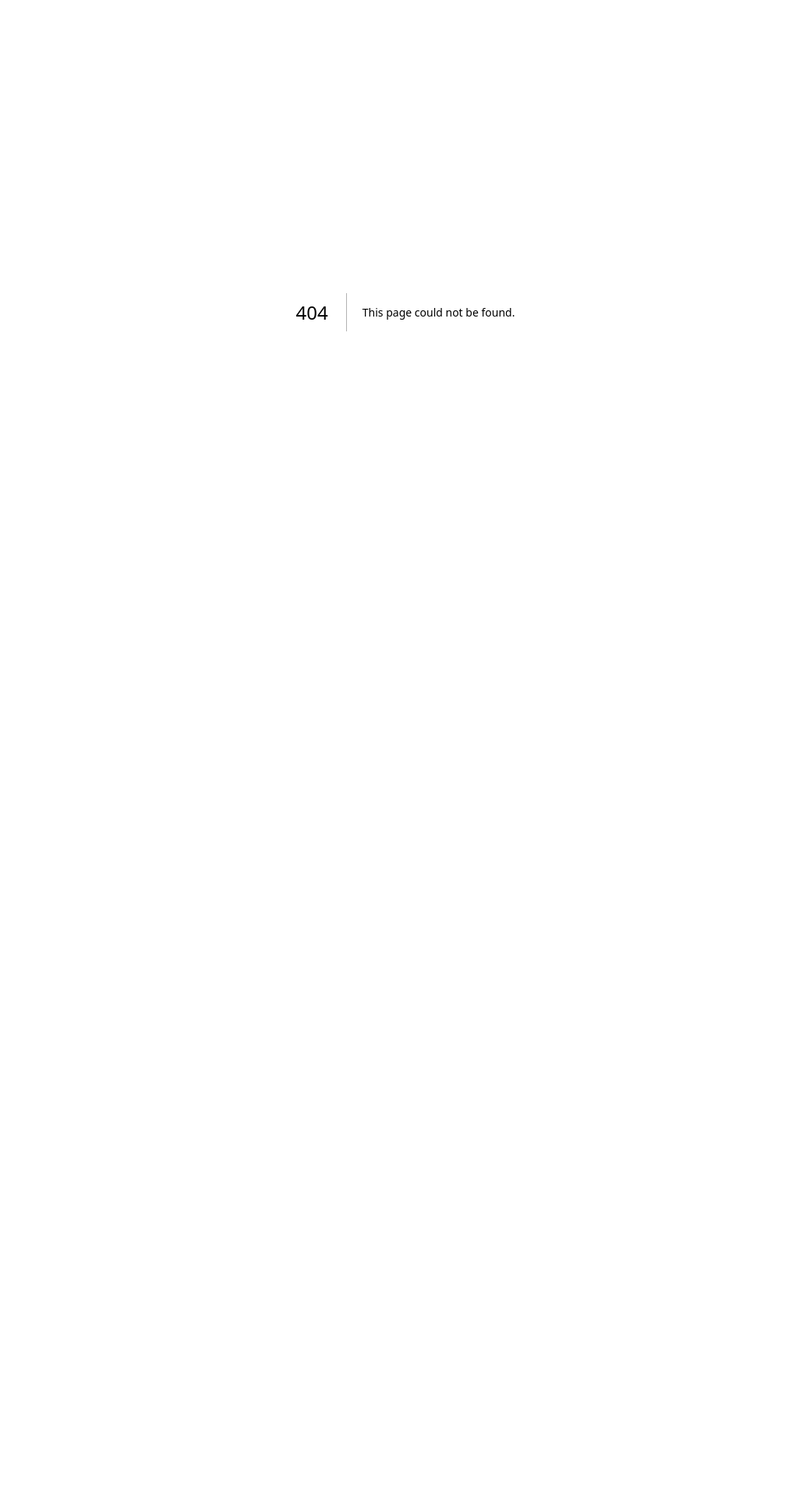
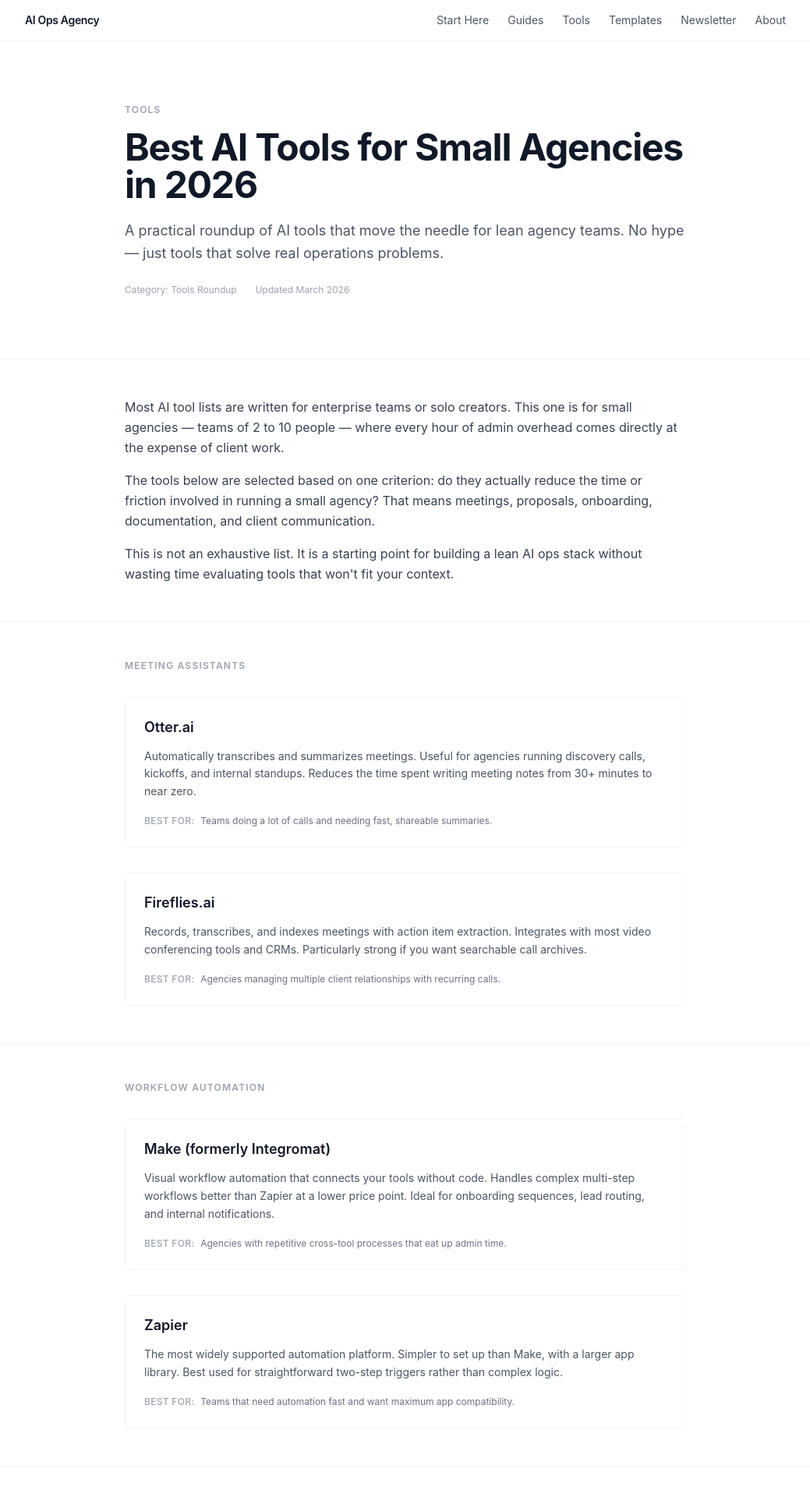
Before and after one commit to veramey/my-website, a Next.js app: page /tools/best-ai-tools-small-agencies in a window 1280 px wide. Before the commit this address had no page. Shown: the top 1920 px of the page at 78% size, without its empty margins (120-1159 px from the left). Before the commit the page ends 800 px from the top, so only its background shows below. Built offline with nearby package versions, Linux system fonts and the light colour scheme.

Commit message:
feat: implement issue #4
Implemented by AI Teammate via Claude Code.
Closes #4

```diff
--- /dev/null
+++ b/src/pages/tools/best-ai-tools-small-agencies.tsx
@@ -0,0 +1,189 @@
+import Head from 'next/head'
+import Link from 'next/link'
+import Nav from '@/components/Nav'
+
+const tools = [
+  {
+    category: 'Meeting Assistants',
+    name: 'Otter.ai',
+    description:
+      'Automatically transcribes and summarizes meetings. Useful for agencies running discovery calls, kickoffs, and internal standups. Reduces the time spent writing meeting notes from 30+ minutes to near zero.',
+    bestFor: 'Teams doing a lot of calls and needing fast, shareable summaries.',
+    href: '/tools/best-ai-meeting-assistants-agencies',
+  },
+  {
+    category: 'Meeting Assistants',
+    name: 'Fireflies.ai',
+    description:
+      'Records, transcribes, and indexes meetings with action item extraction. Integrates with most video conferencing tools and CRMs. Particularly strong if you want searchable call archives.',
+    bestFor: 'Agencies managing multiple client relationships with recurring calls.',
+    href: '/tools/best-ai-meeting-assistants-agencies',
+  },
+  {
+    category: 'Workflow Automation',
+    name: 'Make (formerly Integromat)',
+    description:
+      'Visual workflow automation that connects your tools without code. Handles complex multi-step workflows better than Zapier at a lower price point. Ideal for onboarding sequences, lead routing, and internal notifications.',
+    bestFor: 'Agencies with repetitive cross-tool processes that eat up admin time.',
+    href: '/guides',
+  },
+  {
+    category: 'Workflow Automation',
+    name: 'Zapier',
+    description:
+      'The most widely supported automation platform. Simpler to set up than Make, with a larger app library. Best used for straightforward two-step triggers rather than complex logic.',
+    bestFor: 'Teams that need automation fast and want maximum app compatibility.',
+    href: '/guides',
+  },
+  {
+    category: 'Proposals & Docs',
+    name: 'ChatGPT (GPT-4)',
+    description:
+      'Drafts proposals, SOPs, client briefs, and internal documentation at speed. Most useful when you have clear prompts and review everything before sending. Not a replacement for judgment — a replacement for blank-page friction.',
+    bestFor: 'Any writing-heavy task: proposals, onboarding docs, status updates, SOPs.',
+    href: '/guides',
+  },
+  {
+    category: 'Knowledge & SOPs',
+    name: 'Notion AI',
+    description:
+      'Notion with AI built in. Useful for teams already using Notion for documentation. AI features assist with summarising pages, generating drafts, and filling in structured templates. Best when your knowledge base is already in Notion.',
+    bestFor: 'Agencies using Notion who want AI to extend — not replace — their existing workflows.',
+    href: '/guides',
+  },
+  {
+    category: 'Knowledge & SOPs',
+    name: 'Guru',
+    description:
+      'A knowledge management platform that keeps team information accurate and surfaced in context. Works inside Slack and Chrome. Useful for agencies where the same questions keep getting asked or institutional knowledge lives in someone\'s head.',
+    bestFor: 'Teams scaling past 5 people who need structured, findable internal knowledge.',
+    href: '/guides',
+  },
+  {
+    category: 'Client Communication',
+    name: 'Loom',
+    description:
+      'Async video messaging for client updates, walkthroughs, and feedback. Cuts down on unnecessary calls and gives clients a clear, personal update without scheduling overhead. AI features can auto-generate titles and summaries.',
+    bestFor: 'Agencies with remote clients or those looking to reduce unnecessary meetings.',
+    href: '/guides',
+  },
+]
+
+const categories = [...new Set(tools.map((t) => t.category))]
+
+export default function BestAiToolsSmallAgencies() {
+  return (
+    <>
+      <Head>
+        <title>Best AI Tools for Small Agencies in 2026 — AI Ops Agency</title>
+        <meta
+          name="description"
+          content="A practical roundup of the AI tools worth using in small agencies: meeting assistants, workflow automation, proposals, SOPs, and client comms."
+        />
+        <meta name="viewport" content="width=device-width, initial-scale=1" />
+        <meta property="og:title" content="Best AI Tools for Small Agencies in 2026" />
+        <meta
+          property="og:description"
+          content="A practical roundup of the AI tools worth using in small agencies: meeting assistants, workflow automation, proposals, SOPs, and client comms."
+        />
+      </Head>
+
+      <Nav />
+
+      <main>
+        {/* Article Header */}
+        <section className="max-w-3xl mx-auto px-6 py-16 md:py-20">
+          <p className="text-xs font-semibold text-gray-400 uppercase tracking-widest mb-4">Tools</p>
+          <h1 className="text-4xl md:text-5xl font-bold text-gray-900 leading-tight tracking-tight">
+            Best AI Tools for Small Agencies in 2026
+          </h1>
+          <p className="mt-5 text-lg text-gray-600 leading-relaxed">
+            A practical roundup of AI tools that move the needle for lean agency teams. No hype — just tools that solve real operations problems.
+          </p>
+          <div className="mt-6 flex items-center gap-6 text-xs text-gray-400">
+            <span>Category: Tools Roundup</span>
+            <span>Updated March 2026</span>
+          </div>
+        </section>
+
+        {/* Intro */}
+        <section className="border-t border-gray-100">
+          <div className="max-w-3xl mx-auto px-6 py-12">
+            <div className="prose prose-gray max-w-none text-base text-gray-700 leading-relaxed space-y-4">
+              <p>
+                Most AI tool lists are written for enterprise teams or solo creators. This one is for small agencies — teams of 2 to 10 people — where every hour of admin overhead comes directly at the expense of client work.
+              </p>
+              <p>
+                The tools below are selected based on one criterion: do they actually reduce the time or friction involved in running a small agency? That means meetings, proposals, onboarding, documentation, and client communication.
+              </p>
+              <p>
+                This is not an exhaustive list. It is a starting point for building a lean AI ops stack without wasting time evaluating tools that won&apos;t fit your context.
+              </p>
+            </div>
+          </div>
+        </section>
+
+        {/* Tools by Category */}
+        {categories.map((category) => (
+          <section key={category} className="border-t border-gray-100">
+            <div className="max-w-3xl mx-auto px-6 py-12">
+              <h2 className="text-xs font-semibold text-gray-400 uppercase tracking-widest mb-8">
+                {category}
+              </h2>
+              <div className="flex flex-col gap-8">
+                {tools
+                  .filter((t) => t.category === category)
+                  .map((tool) => (
+                    <div key={tool.name} className="border border-gray-100 rounded-lg p-6">
+                      <h3 className="text-lg font-semibold text-gray-900">{tool.name}</h3>
+                      <p className="mt-3 text-sm text-gray-600 leading-relaxed">{tool.description}</p>
+                      <div className="mt-4 flex items-start gap-2">
+                        <span className="text-xs font-medium text-gray-400 uppercase tracking-wide shrink-0 mt-0.5">
+                          Best for:
+                        </span>
+                        <span className="text-xs text-gray-500 leading-relaxed">{tool.bestFor}</span>
+                      </div>
+                    </div>
+                  ))}
+              </div>
+            </div>
+          </section>
+        ))}
+
+        {/* Bottom CTA */}
+        <section className="border-t border-gray-100 bg-gray-50">
+          <div className="max-w-3xl mx-auto px-6 py-16">
+            <h2 className="text-xl font-bold text-gray-900">Build your agency&apos;s AI stack</h2>
+            <p className="mt-3 text-sm text-gray-600 leading-relaxed max-w-xl">
+              Tools are only useful inside a working system. The guides below walk through how to implement these tools into your agency&apos;s day-to-day operations.
+            </p>
+            <div className="mt-8 flex flex-wrap gap-4">
+              <Link
+                href="/guides/automate-client-onboarding-small-agency"
+                className="px-5 py-2.5 bg-gray-900 text-white text-sm font-medium rounded hover:bg-gray-700 transition-colors"
+              >
+                How to automate client onboarding
+              </Link>
+              <Link
+                href="/tools/best-ai-meeting-assistants-agencies"
+                className="px-5 py-2.5 border border-gray-300 text-gray-700 text-sm font-medium rounded hover:border-gray-500 transition-colors"
+              >
+                Best AI meeting assistants
+              </Link>
+            </div>
+          </div>
+        </section>
+      </main>
+
+      <footer className="border-t border-gray-100">
+        <div className="max-w-5xl mx-auto px-6 py-8 flex items-center justify-between text-xs text-gray-400">
+          <span>AI Ops Agency</span>
+          <div className="flex gap-4">
+            <Link href="/about" className="hover:text-gray-600 transition-colors">About</Link>
+            <Link href="/newsletter" className="hover:text-gray-600 transition-colors">Newsletter</Link>
+          </div>
+        </div>
+      </footer>
+    </>
+  )
+}
```
Also changed, not shown: 1 other file (tests, documents, lock files or other folders).
